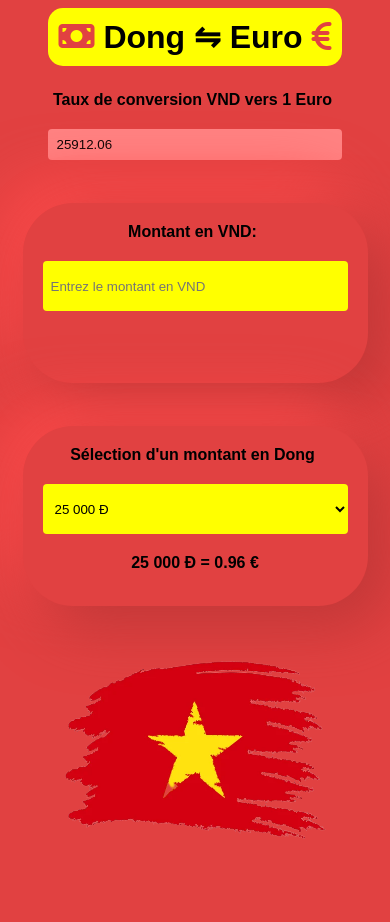
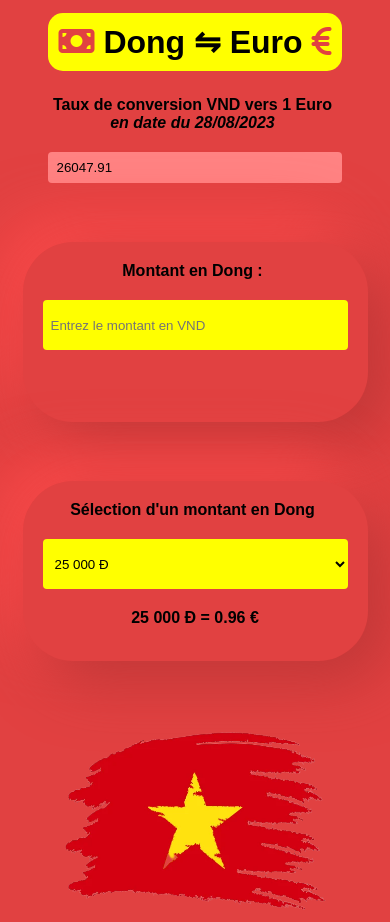
Before and after one commit to BRIVAL-M/DongToEuro, a plain HTML site: page index.html in a window 390 px wide. Before the commit the page ends 851 px from the top, so only its background shows below. Drawn offline with Linux system fonts and the light colour scheme.

Commit message:
Last Adjust

```diff
--- a/index.html
+++ b/index.html
@@ -5,6 +5,9 @@
   <meta charset="UTF-8">
   <meta name="viewport" content="width=device-width, initial-scale=1.0">
   <link rel="icon" type="image/png" sizes="32x32" href="img/favicon/favicon-32x32.png">
+  <link rel="icon" type="image/png" sizes="150x150" href="img/favicon/mstile-150x150.png">
+  <link rel="icon" type="image/png" sizes="192x192" href="img/favicon/android-chrome-192x192.png">
+  <link rel="icon" type="image/png" sizes="512x512" href="img/favicon/android-chrome-512x512.png">
   <script src="https://kit.fontawesome.com/2b58de1911.js" crossorigin="anonymous"></script>
   <link rel="stylesheet" href="style.css">
   <title>Dong ⇋ Euro</title>
@@ -15,11 +18,12 @@
     <h1><i class="fas fa-money-bill"></i>
       Dong ⇋ Euro <i class="fas fa-euro-sign"></i>
     </h1>
-    <label for="conversionRate">Taux de conversion VND vers 1 Euro</label>
-    <input type="number" id="conversionRate" placeholder="Entrez le taux de conversion" value="25912.06">
+    <label for="conversionRate">Taux de conversion VND vers 1 Euro <br><em>en date du 28/08/2023</em></label>
+    <input type="number" id="conversionRate" placeholder="Entrez le taux de conversion" value="26047.91">
+
   </header>
   <div class="converter">
-    <label for="vndAmount">Montant en VND:</label>
+    <label for="vndAmount">Montant en Dong :</label>
     <input type="number" id="vndAmount" placeholder="Entrez le montant en VND">
     <p class="converter__result" id="result"></p>
   </div>
--- a/style.css
+++ b/style.css
@@ -11,7 +11,7 @@ body {
   display: flex;
   justify-content: flex-start;
   align-items: center;
-  gap: 5.1vh;
+  gap: 4.1vh;
   min-height: 100vh;
   background: #e14141;
   flex-direction: column;
@@ -103,3 +103,12 @@ select {
     display: none;
   }
 }
+@media screen and (max-width: 399px) {
+  body {
+    gap: 7vh;
+  }
+
+  .header h1 {
+    margin-top: 5px;
+  }
+}
```
Also changed, not shown: img/favicon/android-chrome-192x192.png (added), img/favicon/android-chrome-512x512.png (added), img/favicon/mstile-150x150.png (added), img/screenShot.png, 1 other file.
